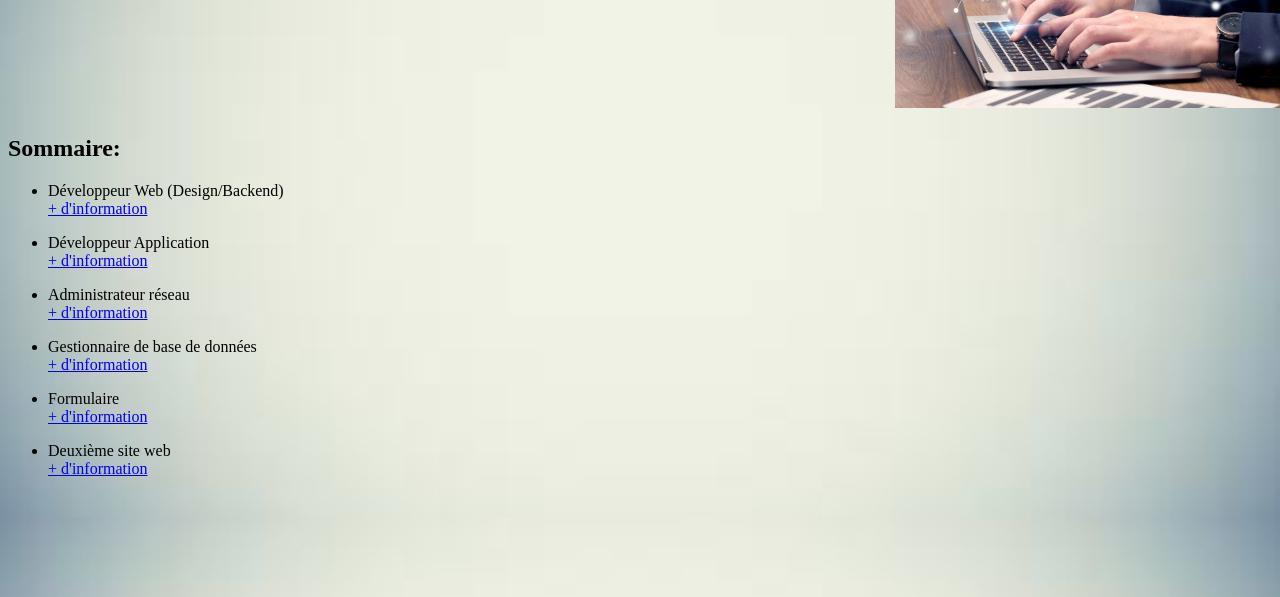
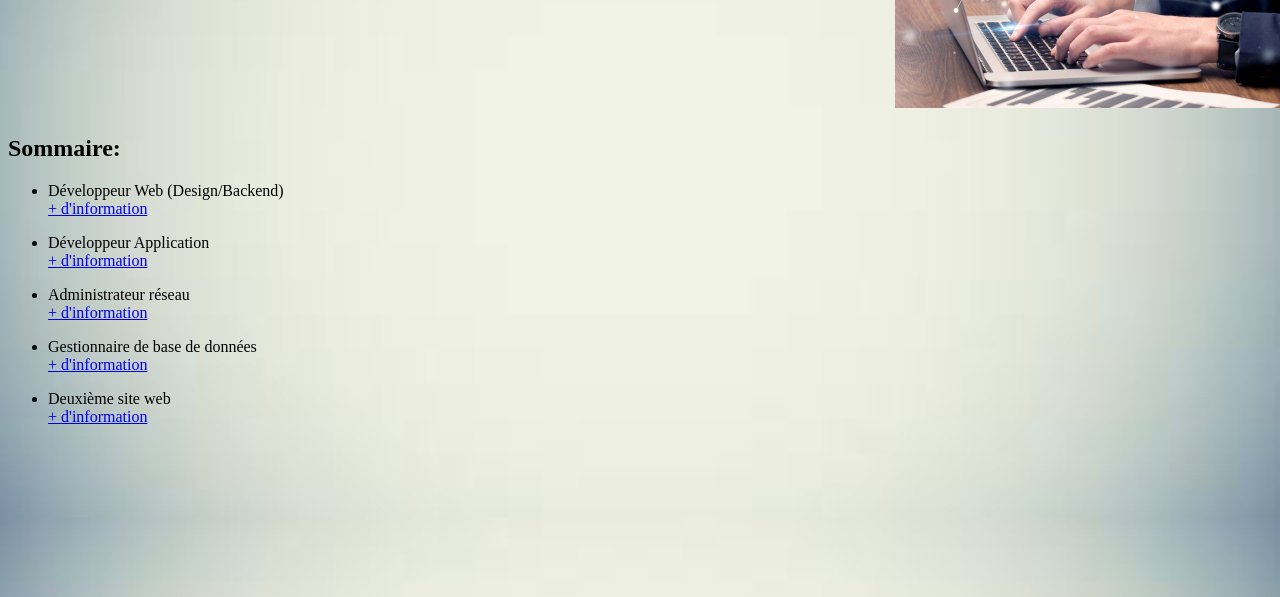
Before and after one commit to Abilash2003/abilash2003-2.github.io, a plain HTML site: page index.html in a window 1280 px wide. Shown: the part 203-800 px from the top of the page. Drawn offline with Linux system fonts and the light colour scheme.

Commit message:
Update index.html

```diff
--- a/index.html
+++ b/index.html
@@ -36,11 +36,6 @@
 </ul>
 
 <ul>
-	<li>Formulaire</li>
-	<a href="Formulaire.html"> + d'information </a>
-</ul>
-
-<ul>
 	<li>Deuxième site web</li>
 	<a href="iframe.html"> + d'information </a>
 </ul>
```
